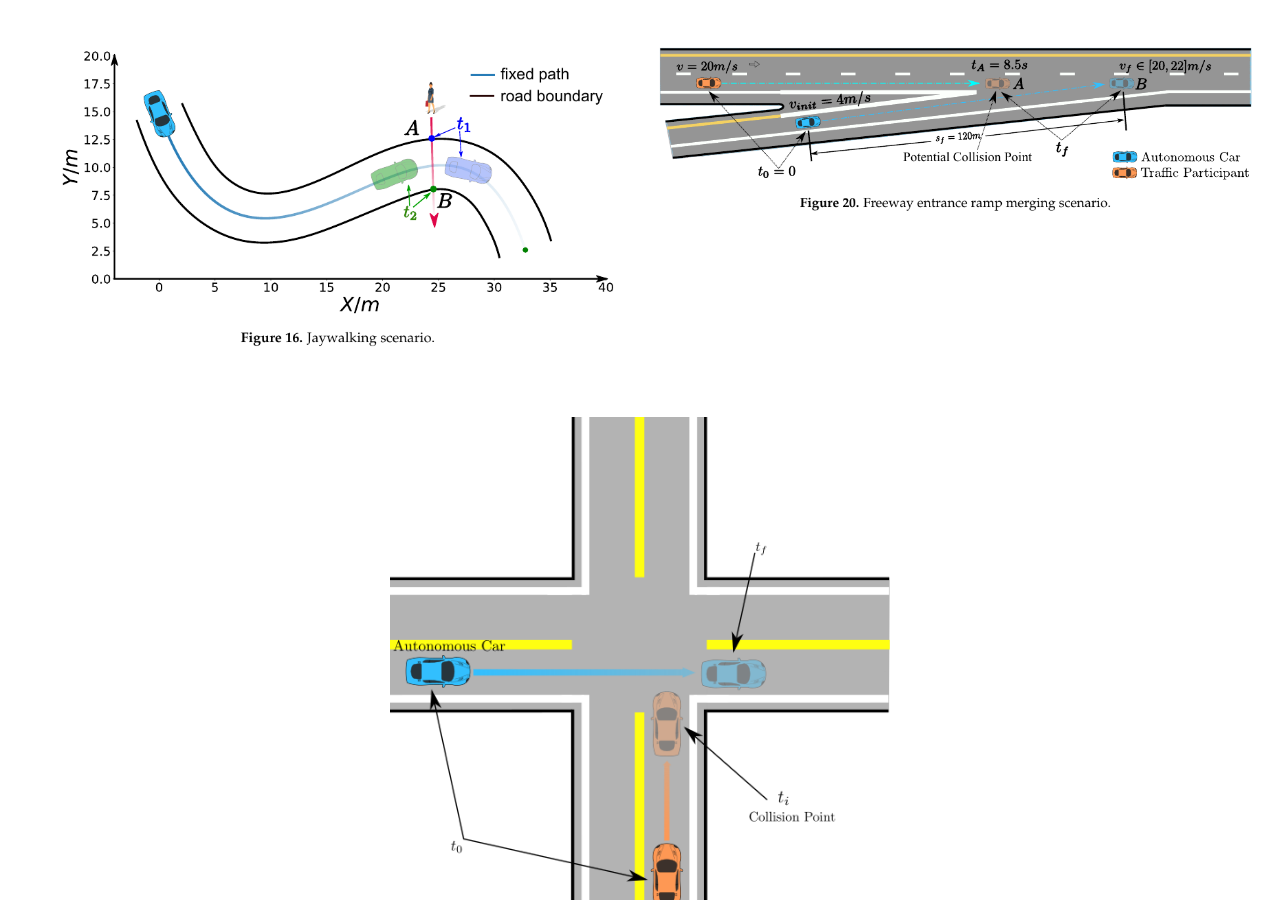
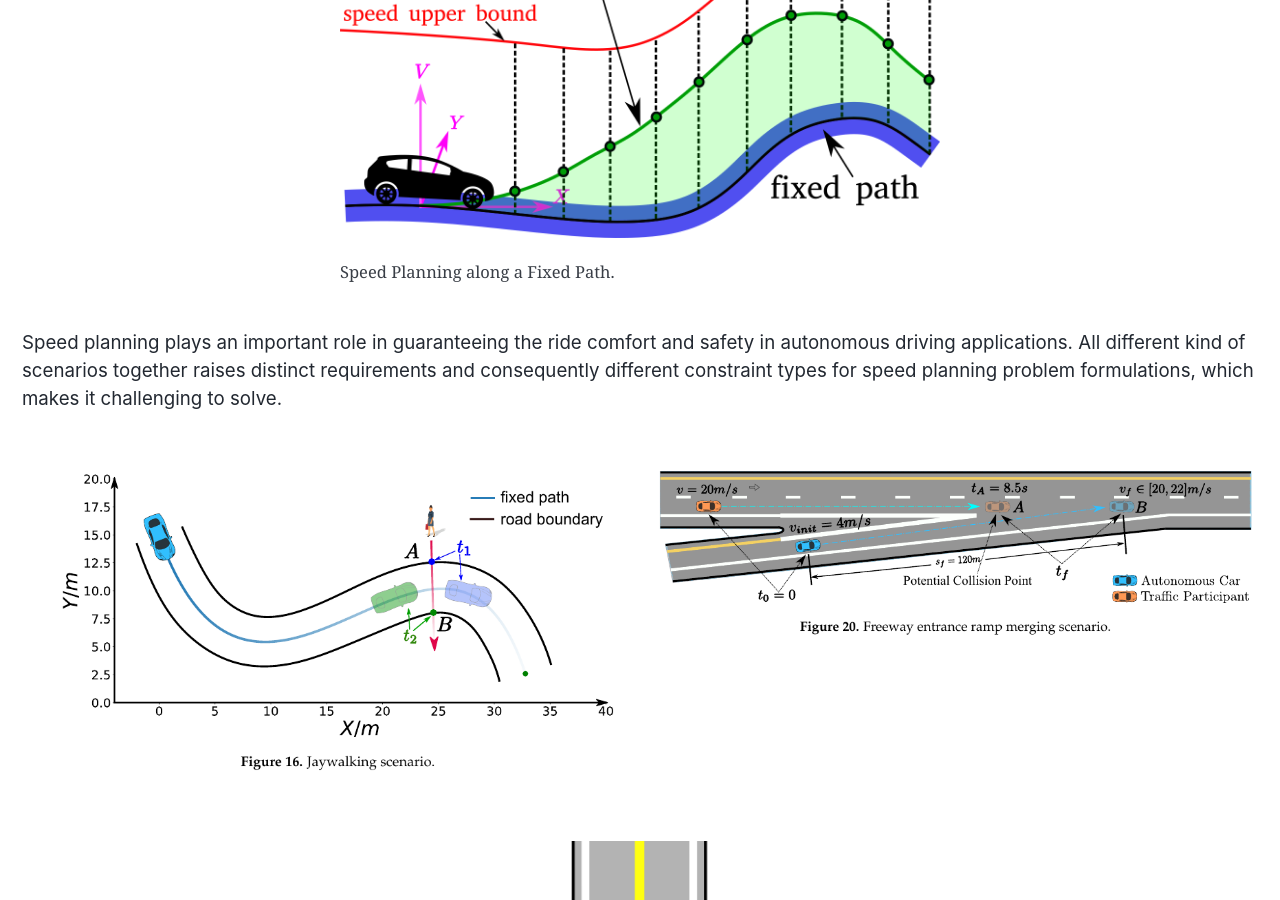
Before and after one commit to product-noob/my-blog, a Jekyll site: the page built from _pages/speed_project.md, in a window 1280 px wide and 900 px high, scrolled down 782 px. Built offline with Jekyll 4.4.1, drawn with Linux system fonts in a browser that asks for light colours; nearby versions of some CDN libraries.

Commit message:
add a speed planning demo image

```diff
--- a/_pages/speed_project.md
+++ b/_pages/speed_project.md
@@ -54,6 +54,10 @@ Coming soon!
 ## Speed Planning for Autonomous Driving in Static and Dynamic Environments
 
 ### Background
+<figure style="width: 600px" class="align-center">
+  <img src="{{ site.url }}{{ site.baseurl }}/assets/images/speed_planning/problem_demo.png" alt="">
+  <figcaption>Speed Planning along a Fixed Path.</figcaption>
+</figure>
 Speed planning plays an important role in guaranteeing the ride comfort and safety in autonomous driving applications. All different kind of scenarios together raises distinct requirements and consequently different constraint types for speed planning problem formulations, which makes it challenging to solve.
 
 {% include gallery id="scenes" %}
```
Also changed, not shown: assets/images/speed_planning/problem_demo.png (added).
